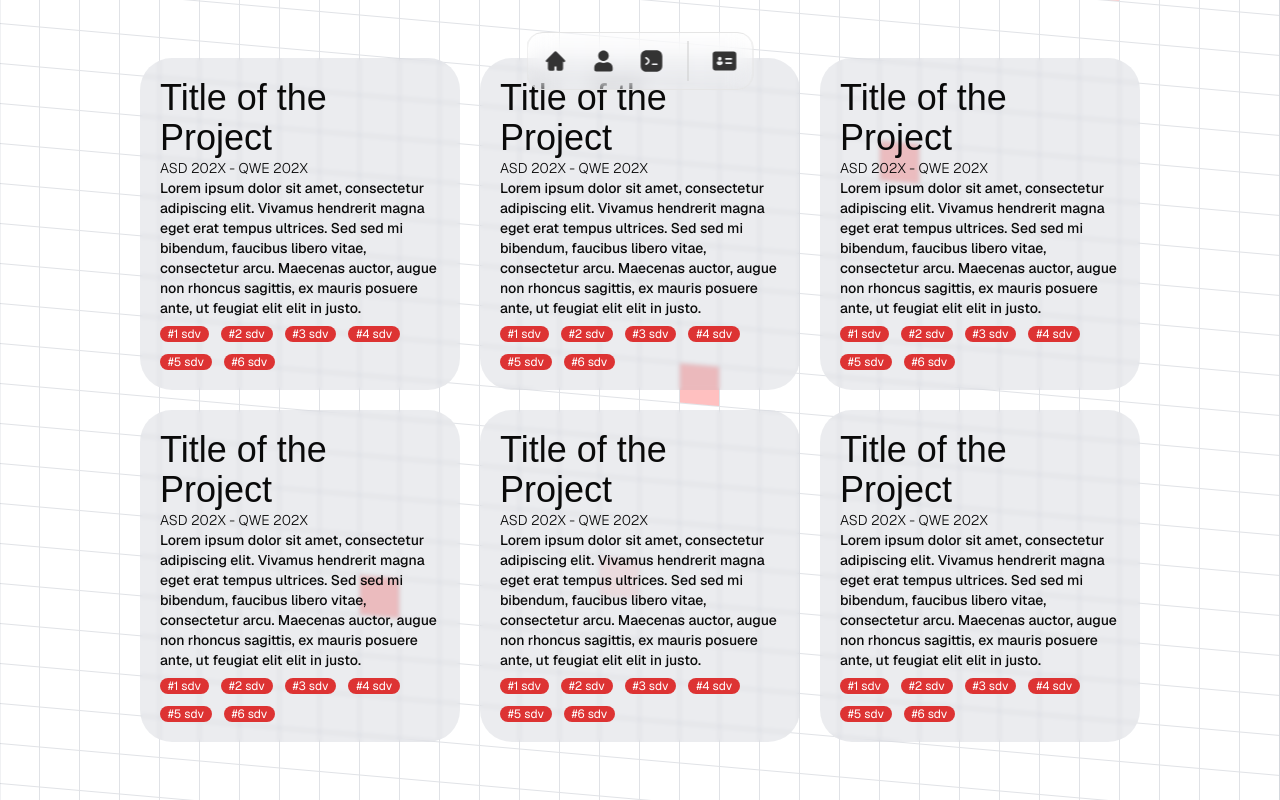
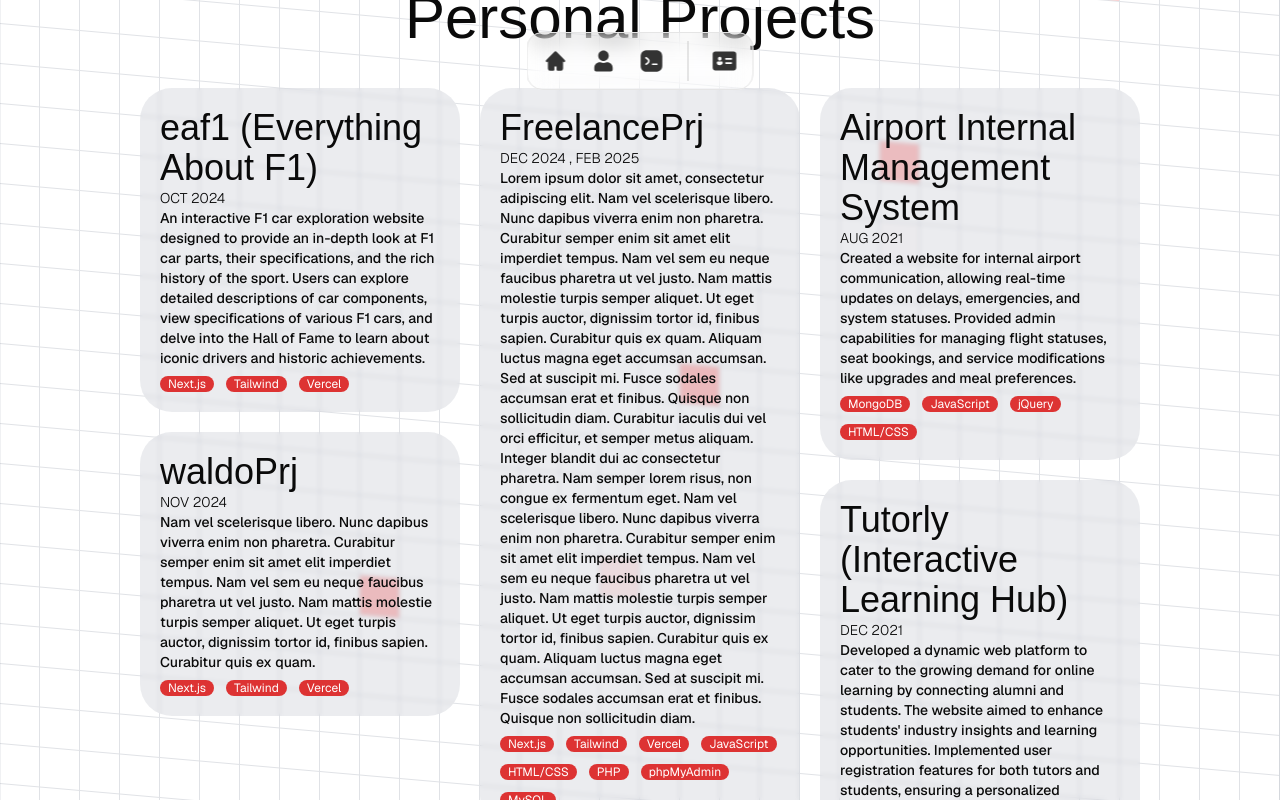
Before and after one commit to AswinP-Thampan/portfolio, a Next.js app: page /projects in a window 1280 px wide. Built offline with nearby package versions, Linux system fonts and the light colour scheme; a web font is replaced by a local one.

Commit message:
layout updation v3

```diff
--- a/src/components/custom/ModalGrid.js
+++ b/src/components/custom/ModalGrid.js
@@ -3,30 +3,88 @@ import React from 'react'
 export default function ModalGrid() {
 
     const dummyText = "Lorem ipsum dolor sit amet, consectetur adipiscing elit. Vivamus hendrerit magna eget erat tempus ultrices. Sed sed mi bibendum, faucibus libero vitae, consectetur arcu. Maecenas auctor, augue non rhoncus sagittis, ex mauris posuere ante, ut feugiat elit elit in justo. "
+    const projects = [eaF1Prj, waldoPrj, FreelancePrj, airportPrj, tutorPrj]
+
     return (
-        <div className='grid grid-cols-3 gap-5 max-w-10/12'>
-            {[1, 2, 3, 4, 5, 6].map((i) => {
-                return (
-                    <Modal key={i} title={"Title of the Project"} date={"ASD 202X - QWE 202X"} content={dummyText} stack={[1, 2, 3, 4, 5, 6]} />
-                )
-            })}
+        <div className="h-screen w-screen pt-20 flex flex-col justify-center items-center gap-10 font-[family-name:var(--font-geist-sans)] overflow-x-hidden">
+            <div className='flex justify-center items-center'>
+                Personal Projects
+            </div>
+            <div className="columns-3 gap-5 max-w-10/12 mx-auto">
+                {projects.map((prj, i) => (
+                    <div key={i} className="break-inside-avoid mb-5">
+                        <Modal
+                            title={prj.name}
+                            date={prj.date}
+                            content={prj.content}
+                            stack={prj.stack}
+                        />
+                    </div>
+                ))}
+            </div>
         </div>
     )
 }
 
 export const Modal = (props) => {
     return (
-        <div key={props.key} className='p-5 cursor-pointer bg-gray-400/20 backdrop-blur-[2px] min-h-[200px] min-w-[300px] w-auto max-w-[420px] h-auto rounded-4xl flex flex-col justify-center items-start text-4xl'>
+        <div key={props.key} className='p-5 cursor-pointer bg-gray-400/20 backdrop-blur-[2px] min-w-[300px] w-auto max-w-[420px] h-auto rounded-4xl flex flex-col justify-center items-start text-4xl'>
             <div>{props.title}</div>
             <div className='font-[family-name:var(--font-geist-mono)] text-sm font-light'>{props.date}</div>
             <div className='font-[family-name:var(--font-geist-mono)] text-sm font-medium'>{props.content}</div>
             <div className='flex flex-row gap-3 flex-wrap mt-2'>
-                {[1, 2, 3, 4, 5, 6].map((i) => {
+                {props.stack.map((val, i) => {
                     return (
-                        <div key={i} className='bg-[#dd3333] min-w-[40px] text-white rounded-3xl px-2 font-[family-name:var(--font-geist-mono)] text-xs'>#{i} sdv</div>
+                        <div key={i} className='bg-[#dd3333] min-w-[40px] text-white rounded-3xl px-2 font-[family-name:var(--font-geist-mono)] text-xs'>{val}</div>
                     )
                 })}
             </div>
         </div>
     )
 }
+
+
+export const airportPrj = {
+    name: "Airport Internal Management System",
+    date: "AUG 2021",
+    content: "Created a website for internal airport communication, allowing real-time updates on delays, emergencies, and system statuses. Provided admin capabilities for managing flight statuses, seat bookings, and service modifications like upgrades and meal preferences.",
+    stack: ["MongoDB", "JavaScript", "jQuery", "HTML/CSS"]
+}
+
+export const tutorPrj = {
+    name: "Tutorly (Interactive Learning Hub)",
+    date: "DEC 2021",
+    content: "­­Developed a dynamic web platform to cater to the growing demand for online learning by connecting alumni and students. The website aimed to enhance students' industry insights and learning opportunities.	Implemented user registration features for both tutors and students, ensuring a personalized experience. ",
+    stack: ["React.js", "JavaScript", "HTML/CSS", "jQuery", "MySQL"]
+}
+
+export const bankPrj = {
+    name: "Banking Service Flow",
+    date: "AUG 2020",
+    content: "",
+    stack: ["JavaScript", "HTML/CSS", "PHP", "phpMyAdmin", "MySQL"]
+}
+
+export const eaF1Prj = {
+    name: "eaf1 (Everything About F1)",
+    date: "OCT 2024",
+    content: "An interactive F1 car exploration website designed to provide an in-depth look at F1 car parts, their specifications, and the rich history of the sport. Users can explore detailed descriptions of car components, view specifications of various F1 cars, and delve into the Hall of Fame to learn about iconic drivers and historic achievements.",
+    stack: ["Next.js", "Tailwind", "Vercel"],
+    src: 'https://eaf1.vercel.app/'
+}
+
+export const waldoPrj = {
+    name: "waldoPrj",
+    date: "NOV 2024",
+    content: "Nam vel scelerisque libero. Nunc dapibus viverra enim non pharetra. Curabitur semper enim sit amet elit imperdiet tempus. Nam vel sem eu neque faucibus pharetra ut vel justo. Nam mattis molestie turpis semper aliquet. Ut eget turpis auctor, dignissim tortor id, finibus sapien. Curabitur quis ex quam. ",
+    stack: ["Next.js", "Tailwind", "Vercel"],
+    src: 'https://eaf1.vercel.app/'
+}
+
+export const FreelancePrj = {
+    name: "FreelancePrj",
+    date: "DEC 2024 , FEB 2025",
+    content: "Lorem ipsum dolor sit amet, consectetur adipiscing elit. Nam vel scelerisque libero. Nunc dapibus viverra enim non pharetra. Curabitur semper enim sit amet elit imperdiet tempus. Nam vel sem eu neque faucibus pharetra ut vel justo. Nam mattis molestie turpis semper aliquet. Ut eget turpis auctor, dignissim tortor id, finibus sapien. Curabitur quis ex quam. Aliquam luctus magna eget accumsan accumsan. Sed at suscipit mi. Fusce sodales accumsan erat et finibus. Quisque non sollicitudin diam. Curabitur iaculis dui vel orci efficitur, et semper metus aliquam. Integer blandit dui ac consectetur pharetra. Nam semper lorem risus, non congue ex fermentum eget. Nam vel scelerisque libero. Nunc dapibus viverra enim non pharetra. Curabitur semper enim sit amet elit imperdiet tempus. Nam vel sem eu neque faucibus pharetra ut vel justo. Nam mattis molestie turpis semper aliquet. Ut eget turpis auctor, dignissim tortor id, finibus sapien. Curabitur quis ex quam. Aliquam luctus magna eget accumsan accumsan. Sed at suscipit mi. Fusce sodales accumsan erat et finibus. Quisque non sollicitudin diam.",
+    stack: ["Next.js", "Tailwind", "Vercel", "JavaScript", "HTML/CSS", "PHP", "phpMyAdmin", "MySQL"],
+    src: 'https://eaf1.vercel.app/'
+}
--- /dev/null
+++ b/src/components/custom/PopUpModal.js
@@ -0,0 +1 @@
+import React from 'react'
```
Also changed, not shown: src/app/profile/page.js (+35 -4 lines).
